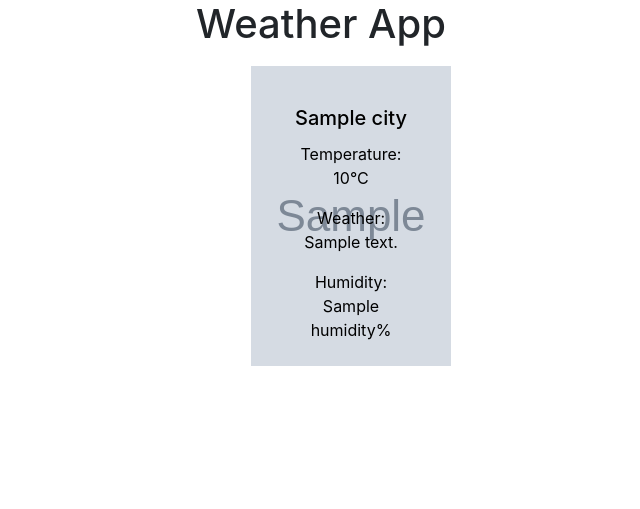
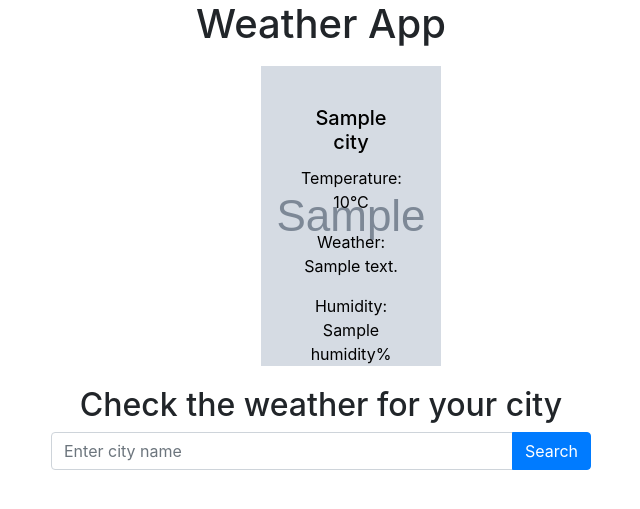
Before and after one commit to Sashko-Milushev/weather-application, a Flask app: template task3/templates/base.html in a window 1280 px wide. Shown: the top 509 px of the page, without its empty margins (319-959 px from the left). Run offline with Flask 3, Linux system fonts and the light colour scheme; the template is opened without the code that fills it: most values are stand-ins (such as "Sample title", 1, 10 or a date in 2020); grey boxes marked "Sample" are stand-in pictures; some libraries are stand-ins or nearby versions.

Commit message:
Make space between weather cards. Ad 'h2' tag for the search bar.

```diff
--- a/task3/main.py
+++ b/task3/main.py
@@ -21,6 +21,7 @@ def load_home():
         'broken clouds': '/static/images/clouds.jpg',
         'shower rain': '/static/images/rain.jpg',
         'rain': '/static/images/rain.jpg',
+        'light intensity drizzle': '/static/images/rain.jpg',
         'thunderstorm': '/static/images/thunderstorm.jpg',
         'snow': '/static/images/snow.jpg',
         'mist': '/static/images/mist.jpg',
--- a/task3/static/css/styles.css
+++ b/task3/static/css/styles.css
@@ -6,13 +6,13 @@
 }
 
 .weather-card {
-  width: 200px;
+  width: 180px;
   height: 300px;
   background-size: cover;
   background-position: center;
   color: white;
   text-align: center;
-  margin: 10px;
+  margin: 10px 20px;
   padding: 20px;
 }
 
--- a/task3/templates/base.html
+++ b/task3/templates/base.html
@@ -8,7 +8,7 @@
 <body>
 <div class="container">
     <h1 class="text-center">Weather App</h1>
-    <div class="weather-container row justify-content-center">
+    <div class="row justify-content-center weather-container">
         {% for city in weather_data %}
         <div class="col-sm-2">
             <div class="weather-card-wrapper">
@@ -24,8 +24,21 @@
         </div>
         {% endfor %}
     </div>
+
+    <div class="row justify-content-center">
+        <div class="col-sm-6">
+            <h2 class="text-center">Check the weather for your city</h2>
+            <form action="/search" method="GET">
+                <div class="input-group mb-3">
+                    <input type="text" class="form-control" name="city" placeholder="Enter city name" required>
+                    <div class="input-group-append">
+                        <button class="btn btn-primary" type="submit">Search</button>
+                    </div>
+                </div>
+            </form>
+        </div>
+    </div>
 </div>
-
 
 <script src="https://code.jquery.com/jquery-3.3.1.slim.min.js"></script>
 <script src="https://cdnjs.cloudflare.com/ajax/libs/popper.js/1.14.7/umd/popper.min.js"></script>
```
